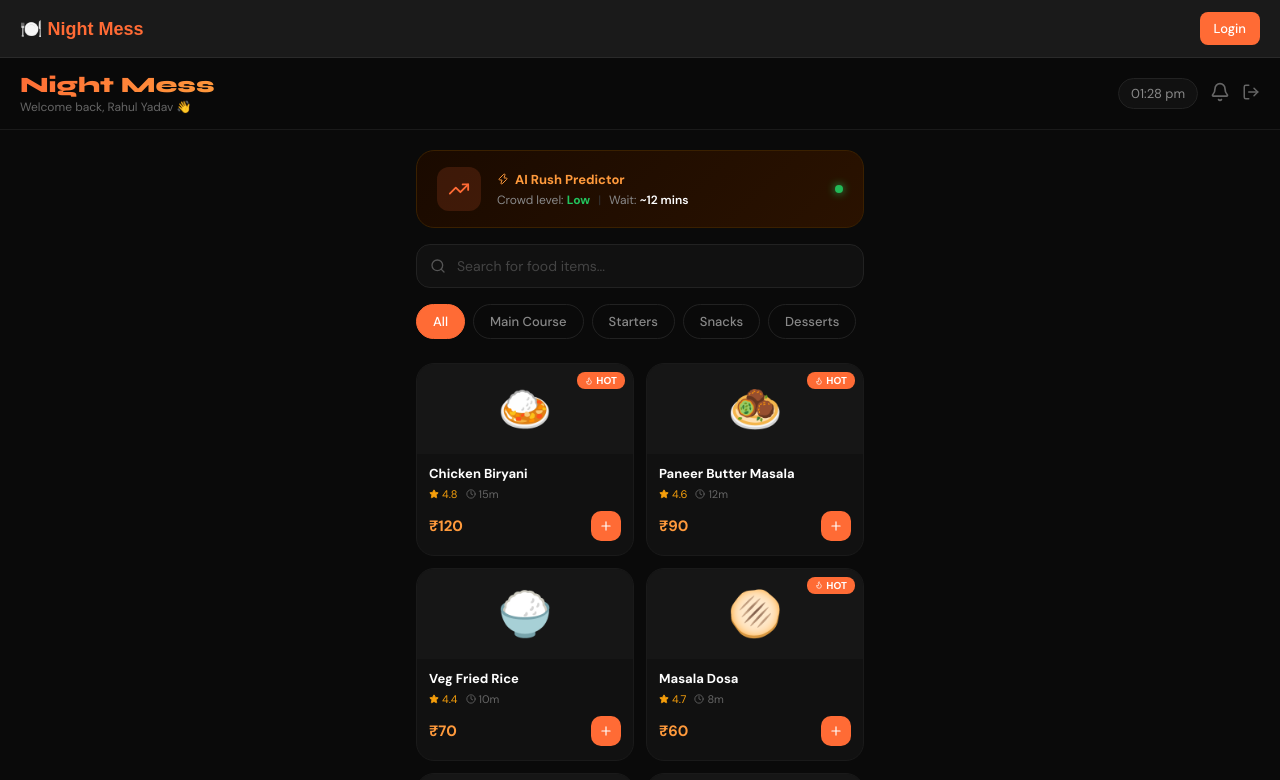
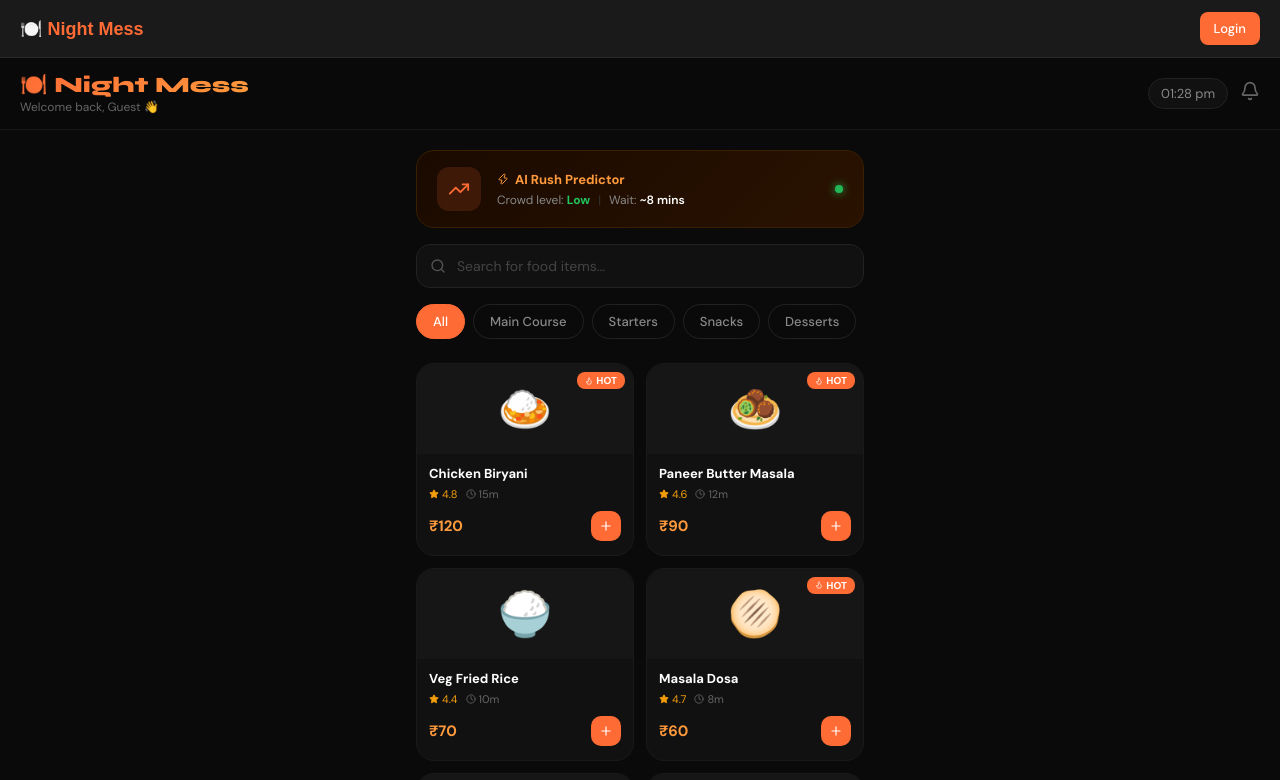
Before and after one commit to Rahulrao2506/night-mess, a Next.js app: page / in a window 1280 px wide. Shown: the top 780 px of the page. Built offline with nearby package versions, Linux system fonts and the light colour scheme.

Commit message:
Fix navbar, AI predictor, notifications, real order placement

```diff
--- a/app/page.tsx
+++ b/app/page.tsx
@@ -1,6 +1,6 @@
 "use client";
 import { useState, useEffect } from "react";
-import { ShoppingCart, Star, Clock, Flame, Search, X, Plus, Minus, Bell, ChevronRight, Zap, TrendingUp, Menu, LogOut } from "lucide-react";
+import { ShoppingCart, Star, Clock, Flame, Search, X, Plus, Minus, Bell, ChevronRight, Zap, TrendingUp } from "lucide-react";
 import { motion, AnimatePresence } from "framer-motion";
 
 const MENU_ITEMS = [
@@ -23,20 +23,73 @@ export default function NightMess() {
   const [search, setSearch] = useState("");
   const [cart, setCart] = useState<CartItem[]>([]);
   const [cartOpen, setCartOpen] = useState(false);
-  const [crowdLevel] = useState<"Low" | "Medium" | "High">("Low");
-  const [waitTime] = useState(12);
   const [orderPlaced, setOrderPlaced] = useState(false);
   const [currentTime, setCurrentTime] = useState("");
+  const [user, setUser] = useState<any>(null);
+  const [crowdLevel, setCrowdLevel] = useState<"Low" | "Medium" | "High">("Low");
+  const [waitTime, setWaitTime] = useState(12);
+  const [notifications, setNotifications] = useState<string[]>([]);
+  const [showNotifications, setShowNotifications] = useState(false);
+  const [orderToken, setOrderToken] = useState("");
+
+  const API = 'https://night-mess-api.onrender.com';
 
   useEffect(() => {
     const tick = () => {
       const now = new Date();
       setCurrentTime(now.toLocaleTimeString("en-IN", { hour: "2-digit", minute: "2-digit" }));
+      // AI Rush Predictor — based on time of day
+      const hour = now.getHours();
+      if ((hour >= 20 && hour <= 22) || (hour >= 7 && hour <= 9)) {
+        setCrowdLevel("High");
+        setWaitTime(25);
+      } else if ((hour >= 19 && hour < 20) || (hour >= 9 && hour <= 11)) {
+        setCrowdLevel("Medium");
+        setWaitTime(15);
+      } else {
+        setCrowdLevel("Low");
+        setWaitTime(8);
+      }
     };
     tick();
     const t = setInterval(tick, 1000);
     return () => clearInterval(t);
   }, []);
+
+  useEffect(() => {
+    const stored = localStorage.getItem('user');
+    if (stored) setUser(JSON.parse(stored));
+  }, []);
+
+  // Poll for order status notifications every 15 seconds
+  useEffect(() => {
+    if (!user) return;
+    const token = localStorage.getItem('token');
+    if (!token) return;
+
+    const checkOrders = async () => {
+      try {
+        const res = await fetch(`${API}/api/orders/my`, {
+          headers: { Authorization: `Bearer ${token}` }
+        });
+        const data = await res.json();
+        if (data.success && data.orders) {
+          data.orders.forEach((order: any) => {
+            if (order.status === 'ready') {
+              const msg = `🎉 Token #${order.tokenNumber} is READY for pickup!`;
+              setNotifications(prev =>
+                prev.includes(msg) ? prev : [msg, ...prev]
+              );
+            }
+          });
+        }
+      } catch (err) {}
+    };
+
+    checkOrders();
+    const interval = setInterval(checkOrders, 15000);
+    return () => clearInterval(interval);
+  }, [user]);
 
   const filtered = MENU_ITEMS.filter(item =>
     (category === "All" || item.category === category) &&
@@ -62,31 +115,121 @@ export default function NightMess() {
 
   const cartTotal = cart.reduce((sum, c) => sum + c.price * c.qty, 0);
   const cartCount = cart.reduce((sum, c) => sum + c.qty, 0);
-
   const crowdColor = { Low: "#22c55e", Medium: "#f59e0b", High: "#ef4444" }[crowdLevel];
 
-  const placeOrder = () => {
+  const placeOrder = async () => {
     if (cart.length === 0) return;
-    setOrderPlaced(true);
-    setCart([]);
-    setCartOpen(false);
-    setTimeout(() => setOrderPlaced(false), 5000);
+    const token = localStorage.getItem('token');
+
+    if (!token) {
+      window.location.href = '/login';
+      return;
+    }
+
+    try {
+      const items = cart.map(c => ({
+        name: c.name,
+        price: c.price,
+        quantity: c.qty,
+        prepTime: MENU_ITEMS.find(m => m.id === c.id)?.time || 10
+      }));
+
+      const res = await fetch(`${API}/api/orders`, {
+        method: 'POST',
+        headers: {
+          'Content-Type': 'application/json',
+          'Authorization': `Bearer ${token}`
+        },
+        body: JSON.stringify({ items, totalAmount: cartTotal })
+      });
+
+      const data = await res.json();
+
+      if (data.success) {
+        setOrderToken(`#NM${data.order.tokenNumber}`);
+        setOrderPlaced(true);
+        setCart([]);
+        setCartOpen(false);
+        setTimeout(() => setOrderPlaced(false), 5000);
+      } else {
+        alert('Order failed: ' + data.message);
+      }
+    } catch (err) {
+      alert('Network error placing order');
+    }
   };
 
   return (
     <div style={{ minHeight: "100vh", background: "#0a0a0a", color: "#fff", fontFamily: "'DM Sans', sans-serif" }}>
       <link href="https://fonts.googleapis.com/css2?family=DM+Sans:wght@400;500;600;700&family=Syne:wght@700;800&display=swap" rel="stylesheet" />
 
-      {/* Header */}
+      {/* Header — no logout icon here, it's in the navbar from layout.tsx */}
       <header style={{ position: "sticky", top: 0, zIndex: 50, background: "rgba(10,10,10,0.85)", backdropFilter: "blur(20px)", borderBottom: "1px solid #1a1a1a", padding: "14px 20px", display: "flex", alignItems: "center", justifyContent: "space-between" }}>
-        <div>
-          <div style={{ fontFamily: "'Syne', sans-serif", fontSize: 22, fontWeight: 800, background: "linear-gradient(135deg, #ff6b35, #ff9a3c)", WebkitBackgroundClip: "text", WebkitTextFillColor: "transparent" }}>Night Mess</div>
-          <div style={{ fontSize: 12, color: "#666", marginTop: 1 }}>Welcome back, Rahul Yadav 👋</div>
+        <div style={{ cursor: 'pointer' }} onClick={() => window.location.href = '/'}>
+          <div style={{ fontFamily: "'Syne', sans-serif", fontSize: 22, fontWeight: 800, background: "linear-gradient(135deg, #ff6b35, #ff9a3c)", WebkitBackgroundClip: "text", WebkitTextFillColor: "transparent" }}>
+            🍽️ Night Mess
+          </div>
+          <div style={{ fontSize: 12, color: "#666", marginTop: 1 }}>
+            Welcome back, {user?.name || 'Guest'} 👋
+          </div>
         </div>
         <div style={{ display: "flex", alignItems: "center", gap: 12 }}>
           <div style={{ fontSize: 13, color: "#888", background: "#111", padding: "6px 12px", borderRadius: 20, border: "1px solid #222" }}>{currentTime}</div>
-          <button style={{ background: "none", border: "none", color: "#666", cursor: "pointer" }}><Bell size={20} /></button>
-          <button style={{ background: "none", border: "none", color: "#666", cursor: "pointer" }}><LogOut size={18} /></button>
+
+          {/* Notification Bell */}
+          <div style={{ position: 'relative' }}>
+            <button
+              onClick={() => setShowNotifications(!showNotifications)}
+              style={{ background: "none", border: "none", color: notifications.length > 0 ? "#ff6b35" : "#666", cursor: "pointer", position: 'relative' }}>
+              <Bell size={20} />
+              {notifications.length > 0 && (
+                <span style={{
+                  position: 'absolute', top: -4, right: -4,
+                  background: '#ff6b35', borderRadius: '50%',
+                  width: 16, height: 16, fontSize: 10,
+                  display: 'flex', alignItems: 'center', justifyContent: 'center',
+                  color: 'white', fontWeight: 'bold'
+                }}>
+                  {notifications.length}
+                </span>
+              )}
+            </button>
+
+            {/* Notification Dropdown */}
+            {showNotifications && (
+              <div style={{
+                position: 'absolute', right: 0, top: 32,
+                background: '#1a1a1a', border: '1px solid #2a2a2a',
+                borderRadius: 12, padding: 12, minWidth: 260,
+                zIndex: 200, boxShadow: '0 8px 32px rgba(0,0,0,0.5)'
+              }}>
+                <div style={{ fontSize: 13, fontWeight: 700, color: '#ff6b35', marginBottom: 8 }}>
+                  Notifications
+                </div>
+                {notifications.length === 0 ? (
+                  <div style={{ fontSize: 12, color: '#666', padding: '8px 0' }}>
+                    No notifications yet
+                  </div>
+                ) : (
+                  notifications.map((n, i) => (
+                    <div key={i} style={{
+                      fontSize: 12, color: '#fff', padding: '8px 0',
+                      borderBottom: i < notifications.length - 1 ? '1px solid #2a2a2a' : 'none'
+                    }}>
+                      {n}
+                    </div>
+                  ))
+                )}
+                {notifications.length > 0 && (
+                  <button
+                    onClick={() => setNotifications([])}
+                    style={{ fontSize: 11, color: '#666', background: 'none', border: 'none', cursor: 'pointer', marginTop: 8 }}>
+                    Clear all
+                  </button>
+                )}
+              </div>
+            )}
+          </div>
         </div>
       </header>
 
@@ -97,7 +240,7 @@ export default function NightMess() {
           {orderPlaced && (
             <motion.div initial={{ y: -60, opacity: 0 }} animate={{ y: 0, opacity: 1 }} exit={{ y: -60, opacity: 0 }}
               style={{ position: "fixed", top: 80, left: "50%", transform: "translateX(-50%)", zIndex: 100, background: "#22c55e", color: "#fff", padding: "14px 24px", borderRadius: 16, fontWeight: 600, fontSize: 14, display: "flex", alignItems: "center", gap: 10, boxShadow: "0 8px 32px rgba(34,197,94,0.4)", whiteSpace: "nowrap" }}>
-              🎉 Order placed! Your token is #NM042
+              🎉 Order placed! Your token is {orderToken}
             </motion.div>
           )}
         </AnimatePresence>
@@ -150,7 +293,6 @@ export default function NightMess() {
               return (
                 <motion.div key={item.id} initial={{ opacity: 0, scale: 0.95 }} animate={{ opacity: 1, scale: 1 }} transition={{ delay: i * 0.05 }}
                   style={{ background: "#111", border: "1px solid #1a1a1a", borderRadius: 18, overflow: "hidden", position: "relative", opacity: item.stock ? 1 : 0.5 }}>
-                  {/* Emoji area */}
                   <div style={{ background: "#161616", height: 90, display: "flex", alignItems: "center", justifyContent: "center", fontSize: 44, position: "relative" }}>
                     {item.emoji}
                     {item.popular && (
@@ -162,7 +304,6 @@ export default function NightMess() {
                       <div style={{ position: "absolute", inset: 0, background: "rgba(0,0,0,0.6)", display: "flex", alignItems: "center", justifyContent: "center", fontSize: 11, fontWeight: 700, color: "#ef4444" }}>OUT OF STOCK</div>
                     )}
                   </div>
-
                   <div style={{ padding: "12px 12px 14px" }}>
                     <div style={{ fontSize: 13, fontWeight: 700, marginBottom: 4, lineHeight: 1.3 }}>{item.name}</div>
                     <div style={{ display: "flex", alignItems: "center", gap: 8, marginBottom: 10 }}>
@@ -173,7 +314,6 @@ export default function NightMess() {
                         <Clock size={10} /> {item.time}m
                       </span>
                     </div>
-
                     <div style={{ display: "flex", alignItems: "center", justifyContent: "space-between" }}>
                       <span style={{ fontSize: 15, fontWeight: 700, color: "#ff9a3c" }}>₹{item.price}</span>
                       {item.stock && (
```
